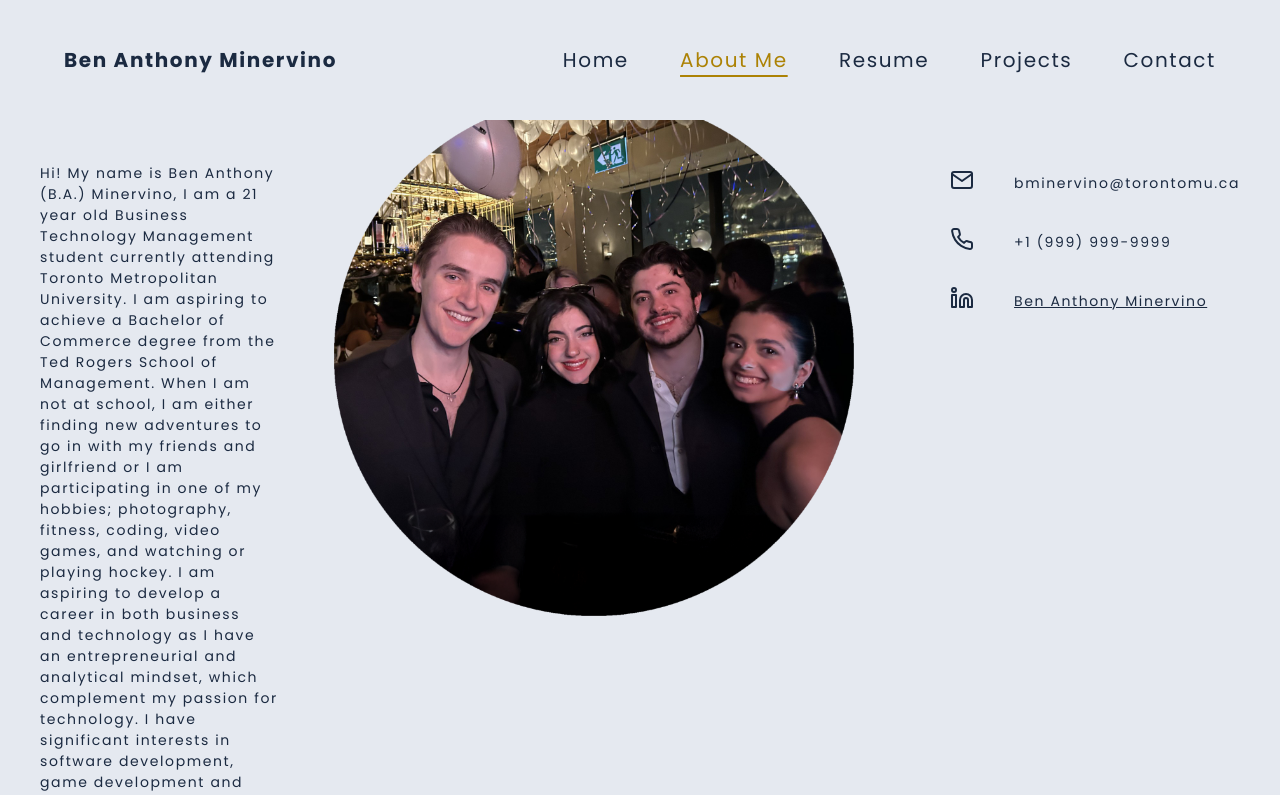
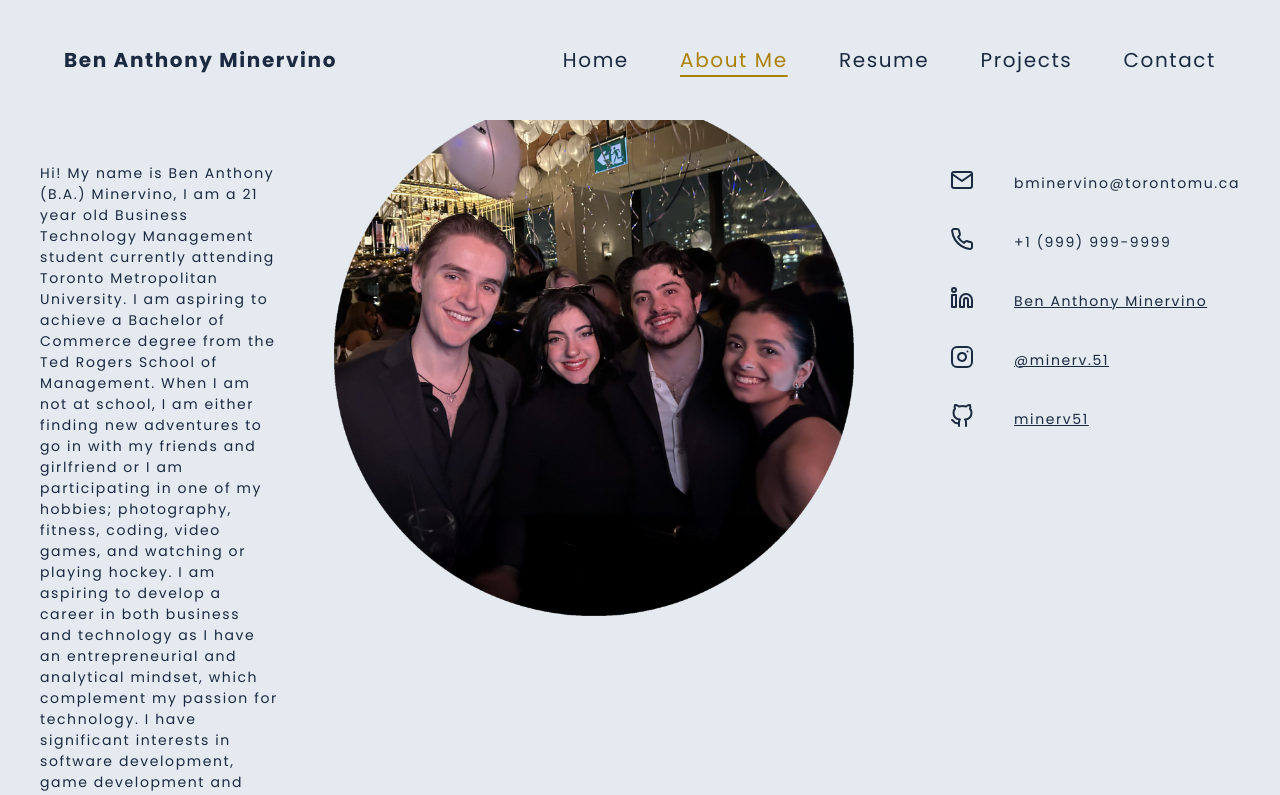
Before and after one commit to minerv51/personalPortfolio, a React (Vite) app: page /#/about in a window 1280 px wide. Shown: the top 795 px of the page. Built offline with nearby package versions, Linux system fonts and the light colour scheme.

Commit message:
Added links and small changes

```diff
--- a/src/components/Intro.jsx
+++ b/src/components/Intro.jsx
@@ -1,6 +1,6 @@
 import '../styles/Intro.css'
 import aboutImage from '../assets/IMG_4251.png';
-import { FiMail } from 'react-icons/fi';
+import { FiGithub, FiInstagram, FiMail } from 'react-icons/fi';
 import { FiPhone } from 'react-icons/fi';
 import { FiLinkedin } from 'react-icons/fi';
 
@@ -47,7 +47,15 @@ function Intro() {
                             </tr>
                             <tr>
                                 <td id='icon'><FiLinkedin /></td>
-                                <td id='content'><a href='https://www.linkedin.com/in/ba-minervino' target='_blank' rel="noopener noreferrer">Ben Anthony Minervino</a></td>
+                                <td id='content'><a href='https://www.linkedin.com/in/ba-minervino' target='_blank'>Ben Anthony Minervino</a></td>
+                            </tr>
+                            <tr>
+                                <td id='icon'><FiInstagram /></td>
+                                <td id='content'><a href='https://www.instagram.com/minerv.51/' target='_blank'>@minerv.51</a></td>
+                            </tr>
+                            <tr>
+                                <td id='icon'><FiGithub /></td>
+                                <td id='content'><a href='https://github.com/minerv51' target='_blank'>minerv51</a></td>
                             </tr>
                         </tbody>
                     </table>
--- a/src/styles/Contactform.css
+++ b/src/styles/Contactform.css
@@ -114,4 +114,5 @@
 #submit:hover, #reset:hover {
     cursor: pointer;
     color: #AC8205;
+    background-color: #f5f5f5;
 }
--- a/src/styles/HeroBanner.css
+++ b/src/styles/HeroBanner.css
@@ -28,6 +28,7 @@
     border: 2px solid #1B2A41;
     border-radius: 3dvh;
     padding: 1dvh 3dvh;
+    transition: box-shadow 0.5s ease-in-out;
 }
 
 .bannerText a:hover{
```
